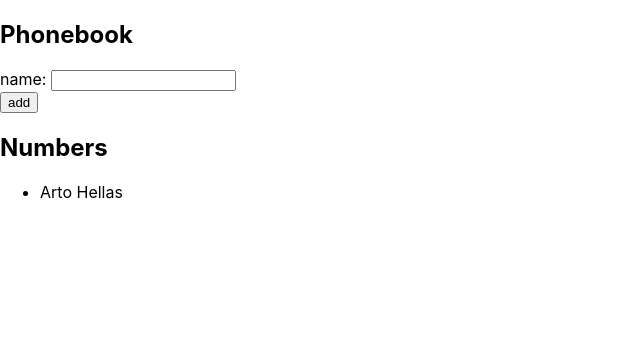
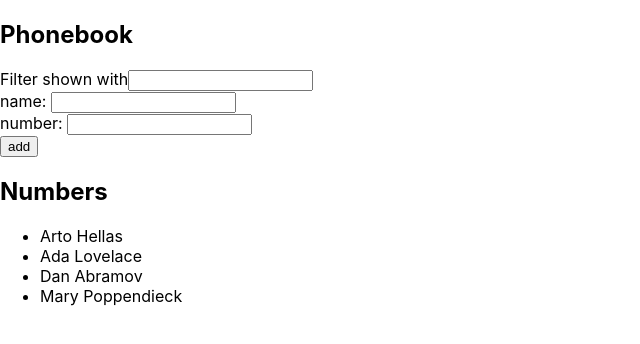
Before and after one commit to ksajan/fullstack, a React (Create React App) app in the folder part2/phonebook/: page / in a window 1280 px wide. Shown: the top 344 px of the page, without its empty margins (0-640 px from the left). Built offline with nearby package versions, Linux system fonts and the light colour scheme; the HTML template or start-up script is replaced by a standard one.

Commit message:
completed exercise 2.9

```diff
--- a/part2/phonebook/src/App.js
+++ b/part2/phonebook/src/App.js
@@ -4,14 +4,22 @@
 
 const App = () => {
   const [persons, setPersons] = useState([
-    { name: 'Arto Hellas' }
+    { name: 'Arto Hellas', number: '040-123456', id: 1 },
+    { name: 'Ada Lovelace', number: '39-44-5323523', id: 2 },
+    { name: 'Dan Abramov', number: '12-43-234345', id: 3 },
+    { name: 'Mary Poppendieck', number: '39-23-6423122', id: 4 }
   ])
   const [newName, setNewName] = useState('')
   const [message, setMessage] = useState(null)
+  const [newNumber, setNewNumber] = useState('')
+  const [filter, setFilter] = useState('')
 
   // const names = persons.map(person => {
   //   return person.name.toLocaleLowerCase()
   // })
+
+  // const filterByName = persons.filter(person => {
+  //   return person.name.toLocaleLowerCase().includes(nameFilter.toLocaleLowerCase())})
 
   const addPerson = (event) => {
     event.preventDefault()
@@ -27,10 +35,13 @@
     const titleCasedName = newName.replace(/\b([a-zA-Z])(\w+)/g, replacer)
     const personObject = {
       name: titleCasedName,
+      number: newNumber,
+      id: persons.length + 1,
     }
     setPersons(persons.concat(personObject))
   }
     setNewName('')
+    setNewNumber('')
     console.log('button clicked', event.target)
   }
 
@@ -38,15 +49,34 @@
     console.log(event.target.value)
     setNewName(event.target.value)
   }
-  // const namesToShow = showName
-  // ? persons
-  // : persons.filter(person => person.name.toLowerCase().includes('a'))
+  const handleNumberChange = (event) => {
+    console.log(event.target.value)
+    setNewNumber(event.target.value)
+  }
+  const handleFilter = (event) => {
+    console.log(event.target.value)
+    setFilter(event.target.value)
+  }
+
+  const namesToShow =
+  filter === ""
+  ? persons
+  : persons.filter((person) => person.name.toLowerCase().includes(filter.toLowerCase()))
+
   return (
     <div>
       <h2>Phonebook</h2>
+      Filter shown with
+      <input
+        onChange={handleFilter}
+        value={filter}
+        />
       <form onSubmit={addPerson}>
         <div>
           name: <input value={newName} onChange={handleNameChange} />
+        </div>
+        <div>
+          number: <input value={newNumber} onChange={handleNumberChange} />
         </div>
         <div>
           <button type="submit">add</button>
@@ -54,8 +84,8 @@
       </form>
       <h2>Numbers</h2>
       <ul>
-        {persons.map(person =>
-        <Note key={person.name} note={person} />)}
+        {namesToShow.map(person =>
+        <Note key={person.id} note={person} />)}
       </ul>
     </div>
   )
```
